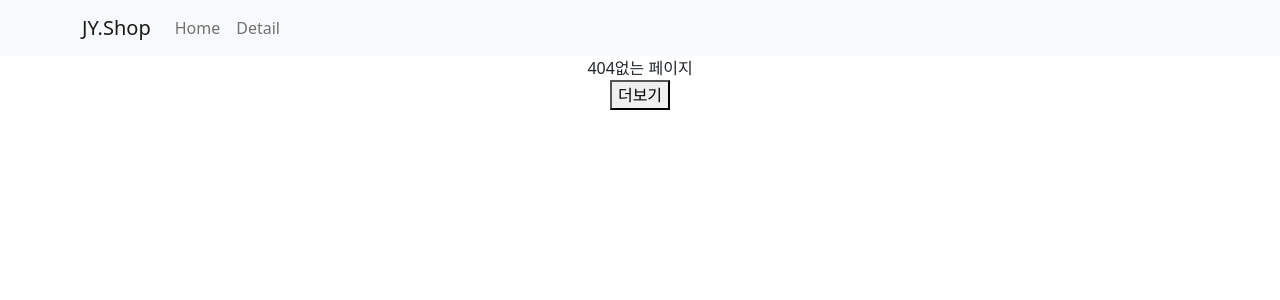
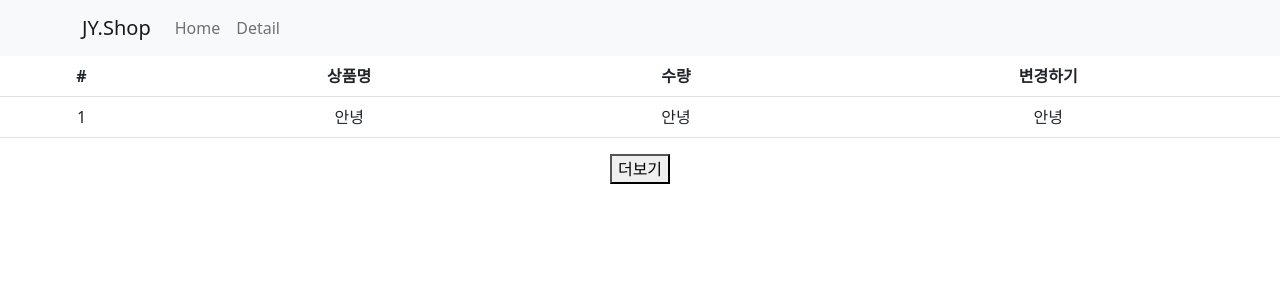
Before and after one commit to jeonjongyeong/Shop, a React (Create React App) app: page /cart in a window 1280 px wide. Shown: the top 300 px of the page. Built offline with nearby package versions, Linux system fonts and the light colour scheme.

Commit message:
Redux 설치 및 기본 셋팅

```diff
--- a/src/App.js
+++ b/src/App.js
@@ -1,19 +1,17 @@
 import "./App.css";
-import { createContext, useState } from "react";
+import { useState } from "react";
 import "bootstrap/dist/css/bootstrap.min.css";
 import Navbar from "./Components/Navbar";
 import Main from "./Components/main";
 import Detail from "./Components/Detail";
+import Cart from "./Components/Cart";
 import data from "./data";
 import { Routes, Route, Outlet } from "react-router-dom";
 import axios from "axios";
 
-export let Context1 = createContext();
-
 function App() {
   let [shoes, setShoes] = useState(data);
   let [count, setCount] = useState(2);
-  let [재고] = useState([10, 11, 12]);
 
   return (
     <div className="App">
@@ -41,14 +39,8 @@
             </>
           }
         />
-        <Route
-          path="/detail/:id"
-          element={
-            <Context1.Provider value={{ 재고 }}>
-              <Detail shoes={shoes} />
-            </Context1.Provider>
-          }
-        />
+        <Route path="/detail/:id" element={<Detail shoes={shoes} />} />
+        <Route path="/cart" element={<Cart />} />
         <Route path="*" element={<div>404없는 페이지</div>} />
         <Route
           path="/about"
--- /dev/null
+++ b/src/Components/Cart.js
@@ -0,0 +1,28 @@
+import { Table } from "react-bootstrap";
+
+function Cart() {
+  return (
+    <div>
+      <Table>
+        <thead>
+          <tr>
+            <th>#</th>
+            <th>상품명</th>
+            <th>수량</th>
+            <th>변경하기</th>
+          </tr>
+        </thead>
+        <tbody>
+          <tr>
+            <td>1</td>
+            <td>안녕</td>
+            <td>안녕</td>
+            <td>안녕</td>
+          </tr>
+        </tbody>
+      </Table>
+    </div>
+  );
+}
+
+export default Cart;
--- a/src/Components/Detail.js
+++ b/src/Components/Detail.js
@@ -1,11 +1,8 @@
-import { useContext, useEffect, useState } from "react";
+import { useEffect, useState } from "react";
 import { useParams } from "react-router-dom";
 import { Nav } from "react-bootstrap";
-import { Context1 } from "../App.js";
 
 function Detail(props) {
-  let { 재고 } = useContext(Context1);
-
   let { id } = useParams();
 
   // let [count, setCount] = useState(0);
@@ -61,7 +58,6 @@
           <button className="btn btn-danger">주문하기</button>
         </div>
       </div>
-      {재고}
 
       <Nav variant="tabs" defaultActiveKey="link0">
         <Nav.Item>
--- a/src/index.js
+++ b/src/index.js
@@ -4,13 +4,17 @@
 import App from "./App";
 import reportWebVitals from "./reportWebVitals";
 import { BrowserRouter } from "react-router-dom";
+import { Provider } from "react-redux";
+import store from "./store";
 
 const root = ReactDOM.createRoot(document.getElementById("root"));
 root.render(
   <React.StrictMode>
-    <BrowserRouter>
-      <App />
-    </BrowserRouter>
+    <Provider store={store}>
+      <BrowserRouter>
+        <App />
+      </BrowserRouter>
+    </Provider>
   </React.StrictMode>
 );
 
--- /dev/null
+++ b/src/store.js
@@ -0,0 +1,5 @@
+import { configureStore } from "@reduxjs/toolkit";
+
+export default configureStore({
+  reducer: {},
+});
```
Also changed, not shown: 1 other file (tests, documents, lock files or other folders).
